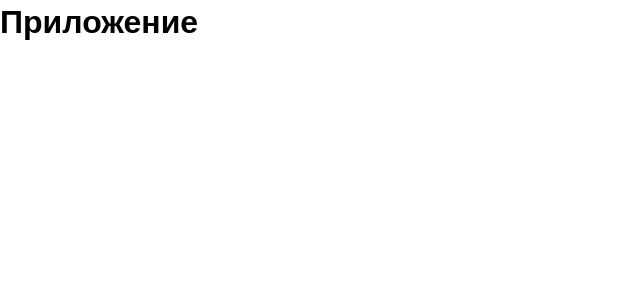
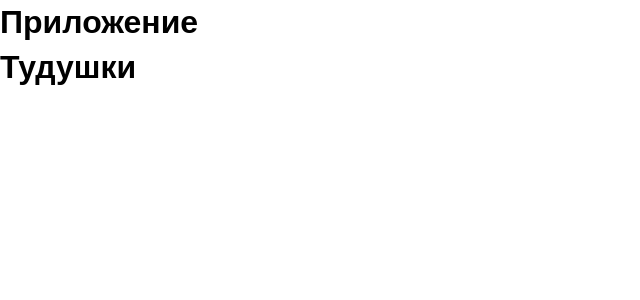
Before and after one commit to Vittozich/react-test-app, a React (Create React App) app: page / in a window 1280 px wide. Shown: the top 300 px of the page, without its empty margins (0-640 px from the left). Built offline with nearby package versions, Linux system fonts and the light colour scheme; the HTML template or start-up script is replaced by a standard one.

Commit message:
test second commit

```diff
--- a/src/App.js
+++ b/src/App.js
@@ -1,13 +1,38 @@
-import React from 'react';
-import logo from './logo.svg';
+import React, { Component } from 'react';
+import Todos from './components/Todos'
+
 import './App.css';
 
-function App() {
-  return (
-    <div className="App">
-      <h1>Приложение</h1>
-    </div>
-  );
+class App extends Component {
+  state = {
+    todos: [
+      {
+        id: 1,
+        title: 'Из мусорки',
+        completed: false
+      },
+      {
+        id: 2,
+        title: 'Какойто ужин',
+        completed: false
+      },
+      {
+        id: 3,
+        title: 'Что-то непонятное',
+        completed: false
+      },
+    ]
+  }
+
+  render() {
+
+    return (
+      <div className="App">
+        <h1>Приложение</h1>
+        <Todos todos={this.state.todos} />
+      </div>
+    );
+  }
 }
 
 export default App;
--- /dev/null
+++ b/src/components/Todos.js
@@ -0,0 +1,15 @@
+import React, { Component } from 'react';
+
+class Todos extends Component {
+
+
+  render() {
+    return (
+      <div>
+        <h1>Тудушки</h1>
+      </div>
+    );
+  }
+}
+
+export default Todos;
```
Also changed, not shown: 1 other file (tests, documents, lock files or other folders).
